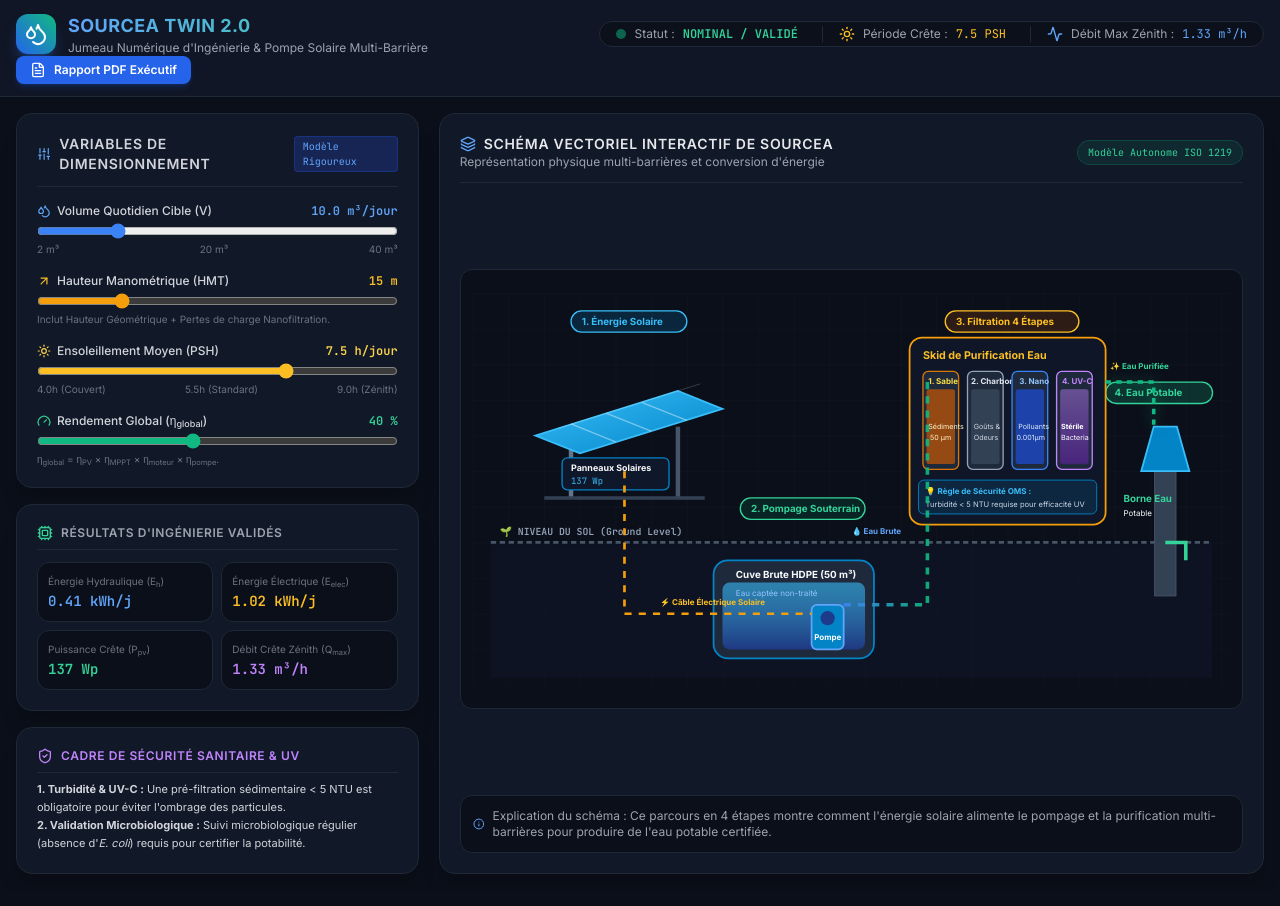
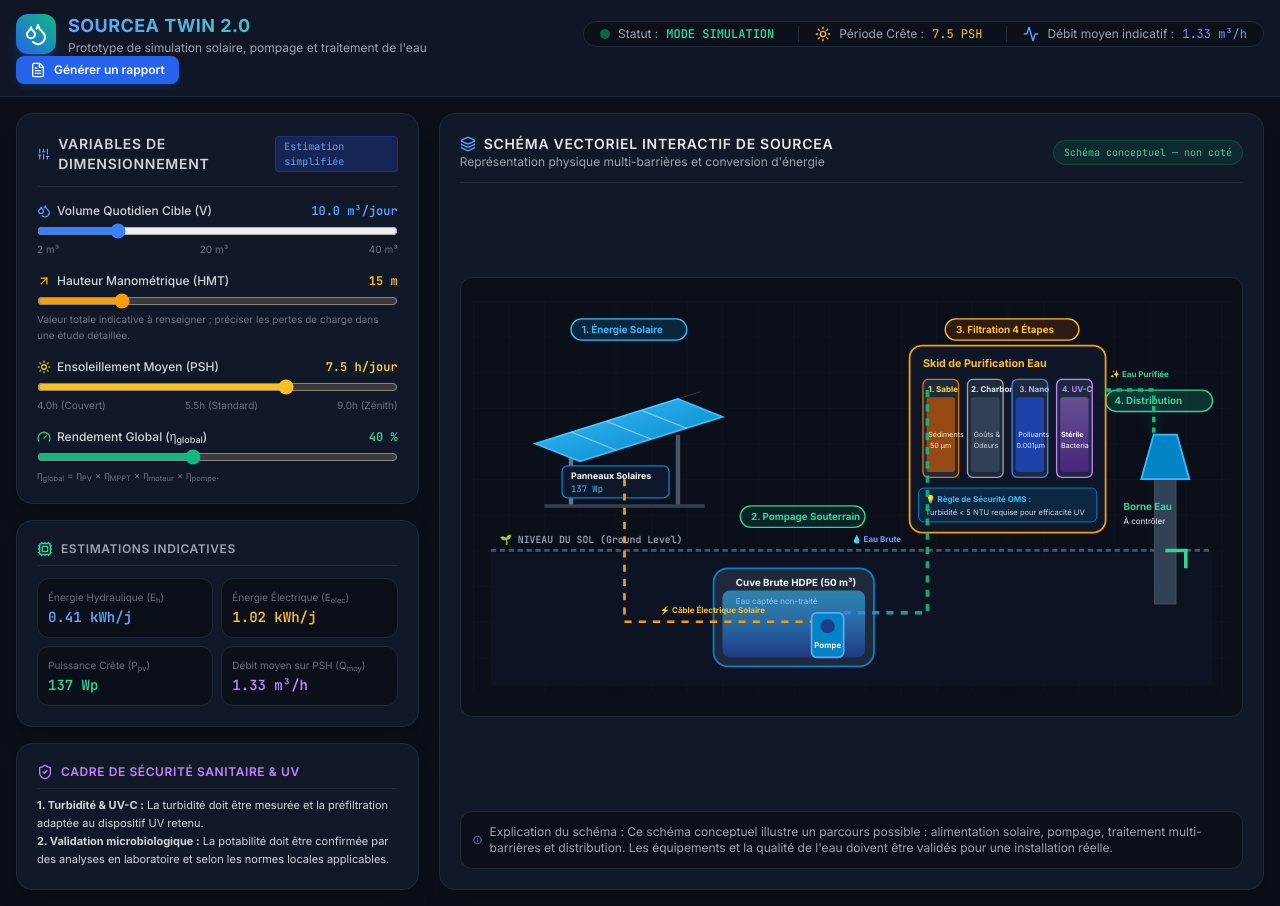
Before and after one commit to haynabrand-svg/sourcea-twin-2., a plain HTML site: page index.html in a window 1280 px wide. Drawn offline with nearby package versions, Linux system fonts and the light colour scheme.

Commit message:
Clarify prototype status and simulation limitations

```diff
--- a/index.html
+++ b/index.html
@@ -3,7 +3,7 @@
 <head>
     <meta charset="UTF-8">
     <meta name="viewport" content="width=device-width, initial-scale=1.0">
-    <title>SOURCEA - Jumeau Numérique d'Ingénierie & Télémétrie IoT 2.0</title>
+    <title>SOURCEA Twin 2.0 - Prototype de simulation solaire et hydraulique</title>
     <!-- Tailwind CSS CDN -->
     <script src="https://cdn.tailwindcss.com"></script>
     <script>
@@ -77,7 +77,7 @@
             </div>
             <div>
                 <h1 class="font-bold text-lg tracking-wide bg-gradient-to-r from-blue-400 to-emerald-400 bg-clip-text text-transparent">SOURCEA TWIN 2.0</h1>
-                <p class="text-xs text-gray-400">Jumeau Numérique d'Ingénierie & Pompe Solaire Multi-Barrière</p>
+                <p class="text-xs text-gray-400">Prototype de simulation solaire, pompage et traitement de l'eau</p>
             </div>
         </div>
 
@@ -86,7 +86,7 @@
             <div class="flex items-center space-x-2">
                 <span class="w-2.5 h-2.5 rounded-full bg-emerald-500 animate-pulse"></span>
                 <span class="text-gray-400">Statut :</span>
-                <span class="font-mono text-emerald-400 font-semibold" id="statusText">NOMINAL / VALIDÉ</span>
+                <span class="font-mono text-emerald-400 font-semibold" id="statusText">MODE SIMULATION</span>
             </div>
             <div class="hidden md:flex items-center space-x-2 border-l border-gray-800 pl-4">
                 <i data-lucide="sun" class="w-4 h-4 text-amber-400"></i>
@@ -95,7 +95,7 @@
             </div>
             <div class="hidden lg:flex items-center space-x-2 border-l border-gray-800 pl-4">
                 <i data-lucide="activity" class="w-4 h-4 text-blue-400"></i>
-                <span class="text-gray-400">Débit Max Zénith :</span>
+                <span class="text-gray-400">Débit moyen indicatif :</span>
                 <span class="font-mono text-blue-400" id="headerFlow">1.33 m³/h</span>
             </div>
         </div>
@@ -103,7 +103,7 @@
         <div class="flex items-center space-x-3 mt-2 sm:mt-0">
             <button onclick="exportEngineeringReport()" class="bg-blue-600 hover:bg-blue-500 text-white font-semibold px-3.5 py-1.5 rounded-lg text-xs flex items-center space-x-2 transition shadow-md shadow-blue-600/20">
                 <i data-lucide="file-text" class="w-4 h-4"></i>
-                <span>Rapport PDF Exécutif</span>
+                <span>Générer un rapport</span>
             </button>
         </div>
     </header>
@@ -121,7 +121,7 @@
                         <i data-lucide="sliders" class="w-4 h-4 text-blue-400"></i>
                         <span>Variables de Dimensionnement</span>
                     </h2>
-                    <span class="text-[10px] bg-blue-950 text-blue-400 border border-blue-800/50 px-2 py-0.5 rounded font-mono">Modèle Rigoureux</span>
+                    <span class="text-[10px] bg-blue-950 text-blue-400 border border-blue-800/50 px-2 py-0.5 rounded font-mono">Estimation simplifiée</span>
                 </div>
 
                 <div class="space-y-4 text-xs">
@@ -152,7 +152,7 @@
                             <span class="font-mono text-amber-400 font-bold" id="valHmt">15 m</span>
                         </div>
                         <input type="range" id="sliderHmt" min="5" max="50" step="1" value="15" oninput="updateEngineeringModel()" class="w-full accent-amber-500 bg-dark-900 rounded-lg h-2 cursor-pointer">
-                        <p class="text-[10px] text-gray-500 mt-0.5">Inclut Hauteur Géométrique + Pertes de charge Nanofiltration.</p>
+                        <p class="text-[10px] text-gray-500 mt-0.5">Valeur totale indicative à renseigner ; préciser les pertes de charge dans une étude détaillée.</p>
                     </div>
 
                     <!-- Peak Sun Hours (PSH) Slider -->
@@ -191,7 +191,7 @@
             <div class="bg-dark-800 border border-gray-800 rounded-2xl p-5 shadow-xl space-y-3">
                 <h3 class="text-xs font-semibold uppercase tracking-wider text-gray-400 flex items-center space-x-2 border-b border-gray-800 pb-2">
                     <i data-lucide="cpu" class="w-4 h-4 text-emerald-400"></i>
-                    <span>Résultats d'Ingénierie Validés</span>
+                    <span>Estimations indicatives</span>
                 </h3>
 
                 <div class="grid grid-cols-2 gap-2 text-xs">
@@ -208,7 +208,7 @@
                         <div class="font-mono font-bold text-emerald-400 text-sm mt-0.5" id="outPpv">136 Wp</div>
                     </div>
                     <div class="bg-dark-900 p-2.5 rounded-xl border border-gray-800">
-                        <div class="text-gray-500 text-[10px]">Débit Crête Zénith (Q<sub>max</sub>)</div>
+                        <div class="text-gray-500 text-[10px]">Débit moyen sur PSH (Q<sub>moy</sub>)</div>
                         <div class="font-mono font-bold text-purple-400 text-sm mt-0.5" id="outQmax">1.33 m³/h</div>
                     </div>
                 </div>
@@ -221,8 +221,8 @@
                     <span>Cadre de Sécurité Sanitaire & UV</span>
                 </h3>
                 <p class="text-[11px] text-gray-300 leading-relaxed">
-                    <strong>1. Turbidité & UV-C :</strong> Une pré-filtration sédimentaire &lt; 5 NTU est obligatoire pour éviter l'ombrage des particules.<br>
-                    <strong>2. Validation Microbiologique :</strong> Suivi microbiologique régulier (absence d'<em>E. coli</em>) requis pour certifier la potabilité.
+                    <strong>1. Turbidité & UV-C :</strong> La turbidité doit être mesurée et la préfiltration adaptée au dispositif UV retenu.<br>
+                    <strong>2. Validation microbiologique :</strong> La potabilité doit être confirmée par des analyses en laboratoire et selon les normes locales applicables.
                 </p>
             </div>
 
@@ -240,7 +240,7 @@
                     <p class="text-xs text-gray-400">Représentation physique multi-barrières et conversion d'énergie</p>
                 </div>
                 <div class="flex items-center space-x-2">
-                    <span class="px-2.5 py-1 rounded-full text-[10px] font-mono bg-emerald-500/10 text-emerald-400 border border-emerald-500/20">Modèle Autonome ISO 1219</span>
+                    <span class="px-2.5 py-1 rounded-full text-[10px] font-mono bg-emerald-500/10 text-emerald-400 border border-emerald-500/20">Schéma conceptuel — non coté</span>
                 </div>
             </div>
 
@@ -299,7 +299,7 @@
                     <!-- Step 4 Badge -->
                     <g transform="translate(710, 100)">
                         <rect x="0" y="0" width="120" height="24" rx="12" fill="#10b981" fill-opacity="0.2" stroke="#34d399" stroke-width="1.5"/>
-                        <text x="10" y="16" fill="#34d399" font-size="11" font-weight="bold">4. Eau Potable</text>
+                        <text x="10" y="16" fill="#34d399" font-size="11" font-weight="bold">4. Distribution</text>
                     </g>
 
 
@@ -398,7 +398,7 @@
                         <!-- Tap / Outlet Tube -->
                         <path d="M 32 150 L 55 150 L 55 170" fill="none" stroke="#34d399" stroke-width="4"/>
                         <text x="-15" y="105" fill="#34d399" font-size="11" font-weight="bold">Borne Eau</text>
-                        <text x="-15" y="120" fill="#f8fafc" font-size="9">Potable</text>
+                        <text x="-15" y="120" fill="#f8fafc" font-size="9">À contrôler</text>
                     </g>
 
 
@@ -423,7 +423,7 @@
             <div class="bg-dark-900 border border-gray-800 rounded-xl p-3 text-xs text-gray-400 flex flex-wrap justify-between items-center">
                 <div class="flex items-center space-x-2">
                     <i data-lucide="info" class="w-4 h-4 text-blue-400"></i>
-                    <span>Explication du schéma : Ce parcours en 4 étapes montre comment l'énergie solaire alimente le pompage et la purification multi-barrières pour produire de l'eau potable certifiée.</span>
+                    <span>Explication du schéma : Ce schéma conceptuel illustre un parcours possible : alimentation solaire, pompage, traitement multi-barrières et distribution. Les équipements et la qualité de l'eau doivent être validés pour une installation réelle.</span>
                 </div>
             </div>
 
@@ -472,11 +472,11 @@
             document.getElementById('valPsh').innerText = `${psh.toFixed(1)} h/jour`;
             document.getElementById('valEff').innerText = `${Math.round(eta * 100)} %`;
 
-            // Rigorous Calculations
+            // Estimations simplifiées : hypothèses idéalisées, à confirmer par une étude technique.
             const Eh = (9.81 * V * HMT) / 3600; // kWh/day
             const Eelec = Eh / eta; // kWh/day
             const Ppv = (Eelec / psh) * 1000; // Wp
-            const Qmax = V / psh; // m³/h peak flow rate
+            const Qmax = V / psh; // m³/h : débit moyen théorique pendant les heures de soleil équivalent
 
             // Update Output Metrics
             document.getElementById('outEh').innerText = `${Eh.toFixed(2)} kWh/j`;
@@ -503,11 +503,11 @@
             reportText.innerHTML = `
 === RAPPORT D'INGÉNIERIE DÉTAILLÉ - SOURCEA 2.0 ===
 Date d'émission   : ${new Date().toLocaleDateString('fr-FR')}
-Statut du Système : NOMINAL / RIGOUREUSEMENT VALIDÉ
+Statut du Système : SIMULATION INDICATIVE — NON VALIDÉE
 
 1. PARAMÈTRES DE CONCEPTION :
    - Volume Quotidien Cible (V)      : ${V}
-   - Hauteur Manométrique Totale (HMT): ${HMT} (inclut nanofiltration)
+   - Hauteur Manométrique Totale (HMT): ${HMT} (valeur saisie ; pertes à vérifier)
    - Ensoleillement Moyen (PSH)      : ${Psh}
    - Rendement Global (η_global)     : ${document.getElementById('valEff').innerText}
 
@@ -515,12 +515,14 @@ Statut du Système : NOMINAL / RIGOUREUSEMENT VALIDÉ
    - Énergie Hydraulique Utile (Eh)  : ${document.getElementById('outEh').innerText}
    - Énergie Électrique Requise      : ${document.getElementById('outEelec').innerText}
    - Puissance Crête PV Requise (Ppv): ${Ppv}
-   - Débit Crête Instantané (Qmax)   : ${Qmax}
+   - Débit moyen théorique pendant les PSH (V / PSH)   : ${Qmax}
 
 3. CADRE SANITAIRE ET SÉCURITÉ :
-   - Prétraitement de turbidité      : Requis (< 5 NTU pour efficacité UV-C)
-   - Dose de Désinfection UV-C       : 40 mJ/cm²
-   - Validation Microbiologique      : Absence totale d'E. coli (0 UFC/100 mL)
+   - Turbidité et prétraitement       : À mesurer et à dimensionner
+   - Dose UV-C                      : À définir selon le débit, la transmittance UV et le réacteur
+   - Qualité microbiologique        : À vérifier par analyses de laboratoire
+
+NOTE : Ces résultats sont des estimations simplifiées. Ils ne constituent ni un dimensionnement final, ni une garantie de performance, ni une certification de potabilité.
             `;
 
             reportModal.classList.remove('hidden');
```
